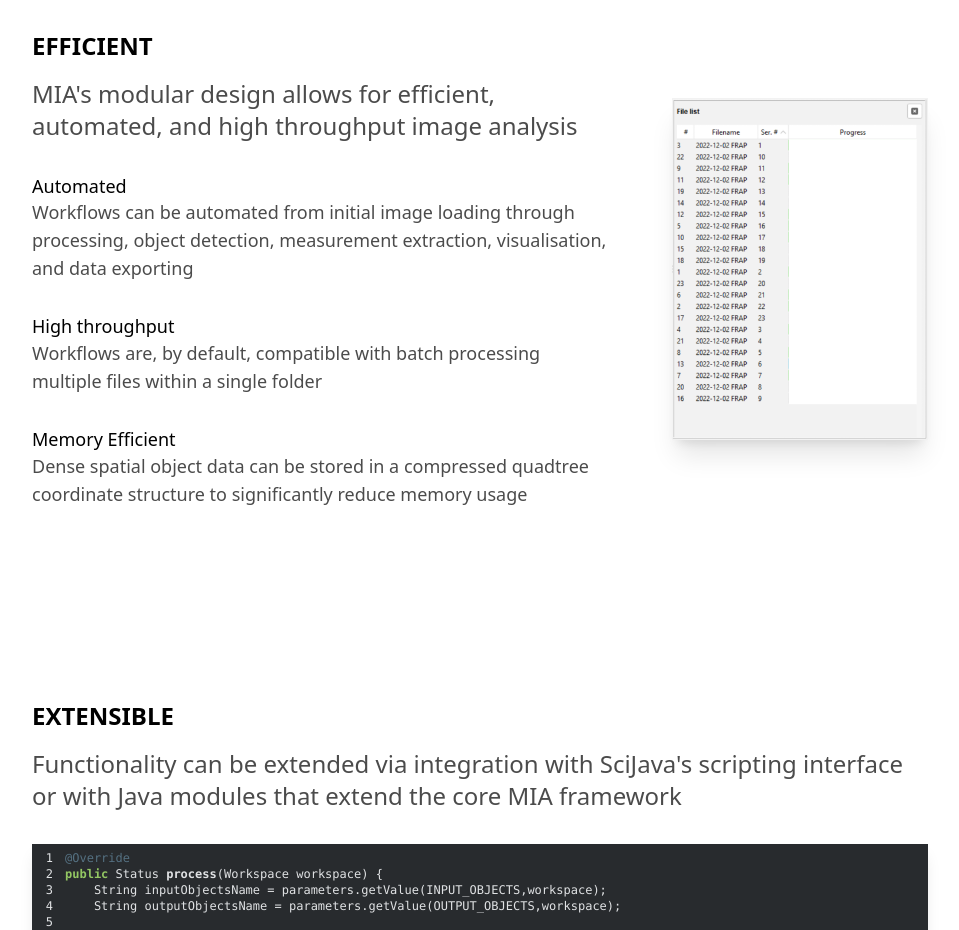
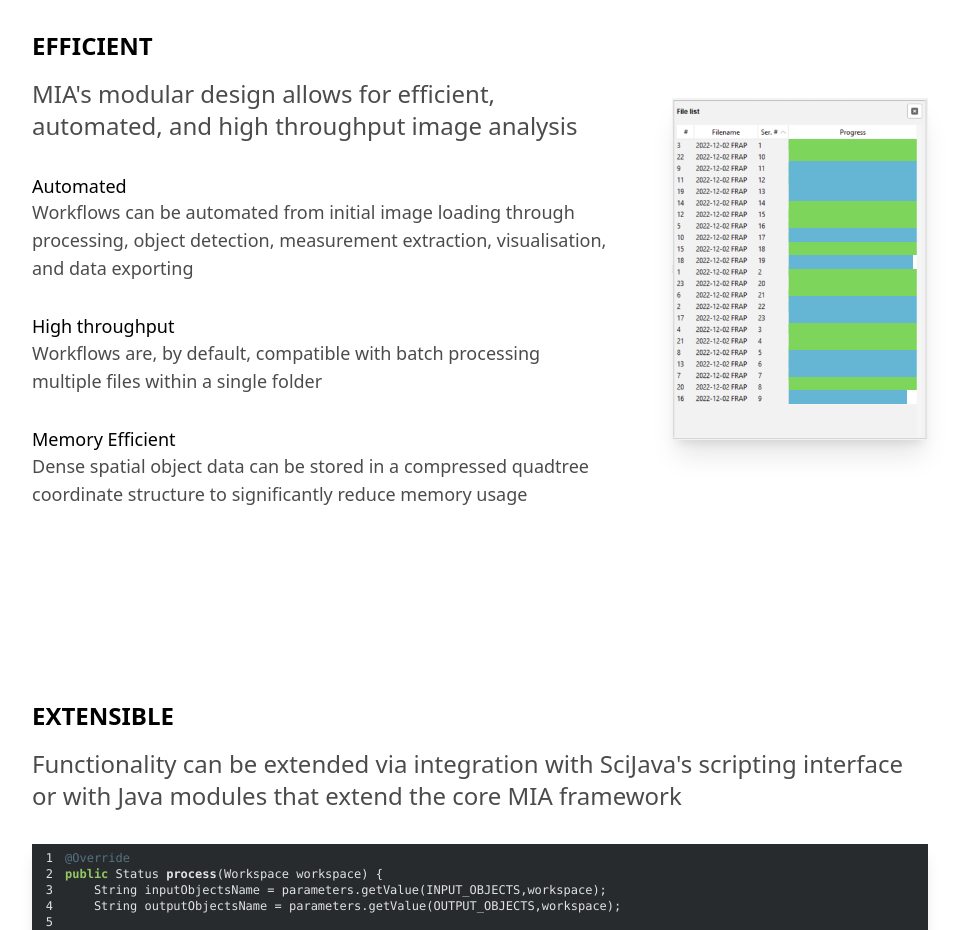
Before and after one commit to mianalysis/mianalysis.github.io, a Next.js app: page / in a window 1280 px wide. Shown: the part 2660-3590 px from the top of the page, without its empty margins (160-1119 px from the left). Built offline with nearby package versions, Linux system fonts and the light colour scheme.

Commit message:
Use intersection observer on BatchProcessing

```diff
--- a/package.json
+++ b/package.json
@@ -24,6 +24,7 @@
     "react": "18.2.0",
     "react-dom": "18.2.0",
     "react-icons": "^4.10.1",
+    "react-intersection-observer": "^9.5.2",
     "react-syntax-highlighter": "^15.5.0",
     "sharp": "^0.32.4",
     "tailwindcss": "3.3.3",
--- a/src/app/page.tsx
+++ b/src/app/page.tsx
@@ -59,7 +59,7 @@
         </div>
       </section>
 
-      <section className="grid sm:grid-cols-3 gap-16 items-center group">
+      <section className="grid sm:grid-cols-3 gap-16 items-center">
         <div className="col-span-2 space-y-8">
           <div>
             <h2>Efficient</h2>
--- a/src/components/splash/BatchProcessing.tsx
+++ b/src/components/splash/BatchProcessing.tsx
@@ -1,20 +1,27 @@
+'use client';
+
 import Image from 'next/image';
 import batchProcessing from '@/../public/images/screenshots/batch_processing.png';
+import { useInView } from 'react-intersection-observer';
 import { randomNumber } from '@/lib/util';
+import classNames from 'classnames';
 
 const BARS = 20;
 
-function ProgressBar() {
+function ProgressBar({ inView }: { inView: boolean }) {
   const duration = randomNumber(1000, 10000);
   const delay = randomNumber(0, 200);
 
   return (
     <div
-      className="w-0 group-hover:w-full flex-1 transition-[width]"
+      className={classNames('flex-1 transition-[width]', inView ? 'w-full' : 'w-0')}
       style={{ transitionDuration: `${duration}ms`, transitionDelay: `${delay}ms` }}
     >
       <div
-        className="bg-mia-blue h-full group-hover:bg-mia-green transition-colors duration-500"
+        className={classNames(
+          'h-full transition-colors duration-500',
+          inView ? 'bg-mia-green' : 'bg-mia-blue'
+        )}
         style={{ transitionDelay: `${delay + duration}ms` }}
       />
     </div>
@@ -22,13 +29,15 @@
 }
 
 export default function BatchProcessing() {
+  const { ref, inView } = useInView();
+
   return (
-    <div className="relative">
+    <div className="relative" ref={ref}>
       <Image src={batchProcessing} alt="MIA batch processing" className="shadow-xl" />
 
       <div className="w-full h-full absolute top-0 flex flex-col -z-10 pl-30 py-9">
         {Array.from(Array(BARS).keys()).map((i) => (
-          <ProgressBar key={i} />
+          <ProgressBar key={i} inView={inView} />
         ))}
       </div>
     </div>
```
Also changed, not shown: 1 other file (tests, documents, lock files or other folders).
